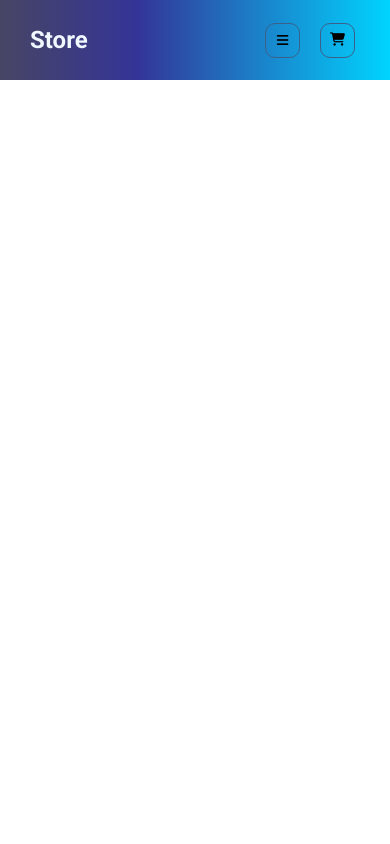
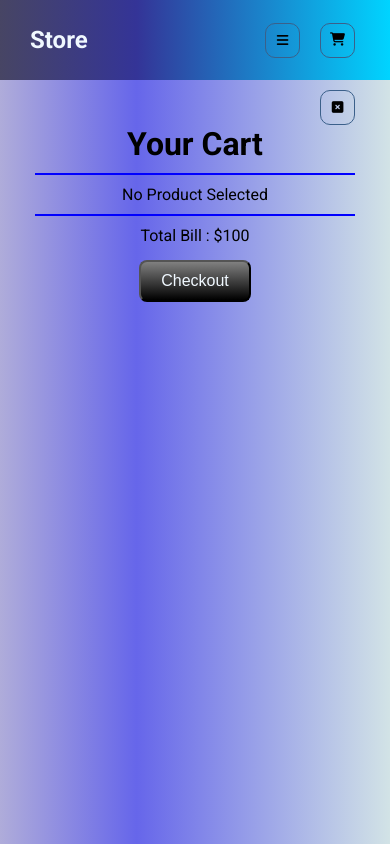
Before and after one commit to AhsanSajjadpk/Ecommerce-Store, a plain HTML site: page index.html in a window 390 px wide. Both pictures are taken after a click on the button 337 px from the left and 40 px from the top of the page. Drawn offline with Linux system fonts and the light colour scheme.

Commit message:
Responsive Cart Panel ..

```diff
--- a/index.html
+++ b/index.html
@@ -15,8 +15,14 @@
 
 <body>
 
+    <!-- NAVBAR -->
     <nav>
-        <h1>Store</h1>
+
+        <div>
+
+            <h1>Store</h1>
+
+        </div>
 
         <ul class="nav-links" id="nav-links">
 
@@ -30,20 +36,35 @@
 
             <!-- <i class="fa-solid fa-square-xmark"></i> -->
             <button class="icon-button" id="menu-btn"><i id="menu-icon" class="fa-solid fa-bars"></i></button>
-            <button class="icon-button"><i class="fa-solid fa-cart-shopping"></i></button>
+            <button class="icon-button" id="cart-btn"><i class="fa-solid fa-cart-shopping"></i></button>
         </div>
     </nav>
-
-
-
-    <main>
+    <!-- NAVBAR END -->
 
 
 
 
-    </main>
+    <!-- Cart -->
+
+    <div class="cart" id="cart">
+        <button class="icon-button" id="cart-close-icon"><i id="" class="fa-solid fa-square-xmark"></i></button>
+        <h1>Your Cart</h1>
 
 
+        <div class="cart-items-container">
+            <p>No Product Selected</p>
+        </div>
+
+
+        <div class="details">
+            <p>Total Bill : $<span>100</span></p>
+
+           <a href="https://wa.me/923408089320?text=Hello%20dear%20Ahsan" target="_blank"> <button class="checkout" id="checkout">Checkout</button></a>
+        </div>
+
+    </div>
+
+    <!-- Cart END-->
 
 
     <script src="script.js"></script>
--- a/script.js
+++ b/script.js
@@ -2,7 +2,10 @@
 // ----------------- Nav
 
 const menuBtn = document.getElementById("menu-btn")
+const cartBtn = document.getElementById("cart-btn")
 const navLink = document.getElementById("nav-links")
+const cart = document.getElementById("cart")
+const cartClose = document.getElementById("cart-close-icon")
 const menuIcon = document.getElementById("menu-icon")
 
 menuBtn.addEventListener('click', e => {
@@ -21,3 +24,27 @@ menuBtn.addEventListener('click', e => {
 })
 
 // ----------------- endNav
+
+
+
+
+// ----------------- Cart
+cartBtn.addEventListener('click', e => {
+
+    if (!cart.classList.contains('show')) {
+
+        cart.classList.add('show');
+
+    }
+
+    else {
+
+        cart.classList.remove('show')
+
+    }
+})
+
+cartClose.addEventListener('click',()=>{
+    cart.classList.remove('show')
+})
+    // ----------------- Cart END
--- a/style.css
+++ b/style.css
@@ -26,6 +26,7 @@ nav {
     height: 80px;
     background: rgb(2, 0, 36);
     background: linear-gradient(90deg, rgb(71, 69, 100) 0%, rgb(52, 52, 151) 35%, rgba(0, 212, 255, 1) 100%);
+    z-index: 10;
 }
 
 nav h1{
@@ -110,3 +111,79 @@ nav>.nav-links a {
     }
 
 }
+
+
+/* ----------------------- Cart */
+
+.cart{
+
+    position: fixed;
+    top: 80px;
+    right: 0;
+    width: 300px;
+    background: linear-gradient(90deg, rgb(175, 172, 218) 0%, rgb(102, 102, 234) 35%, rgb(210, 227, 230) 100%);
+    height: calc(100vh - 80px);
+    display: flex;
+    flex-direction: column;
+    align-items: center;
+    padding: 10px 35px;
+    transform: translateX(100%);
+    transition: all 1s ease;
+
+}
+
+@media screen and (max-width : 430px) {
+    .cart{
+        width: 100%;
+    }
+}
+
+.cart.show{
+
+    transform: translateX(0%);
+
+}
+
+#cart-close-icon{
+    align-self: flex-end;
+}
+
+.cart h1{
+    padding-bottom: 10px;
+    border-bottom: 2px solid blue;
+    /* background-color: red; */
+    width: 100%;
+    text-align: center;
+    margin-bottom: 10px;
+}
+
+.checkout{
+    color: aliceblue;
+    border-radius: 8px;
+    background: linear-gradient(to bottom, gray ,black);
+    font-size: 16px;
+    margin-top: 15px;
+    padding: 10px 20px;
+    cursor: pointer;
+}
+
+.details{
+
+border-top: 2px solid blue;
+width: 100%;
+margin-top: 10px;
+padding-top: 10px;
+display: flex;
+flex-direction: column;
+align-items: center;
+justify-content: center;
+
+}
+
+.checkout:hover{
+
+    background: linear-gradient(to bottom, rgb(21, 17, 17) ,rgb(59, 54, 54));
+
+}
+
+/* ----------------------- Cart  END*/
```
